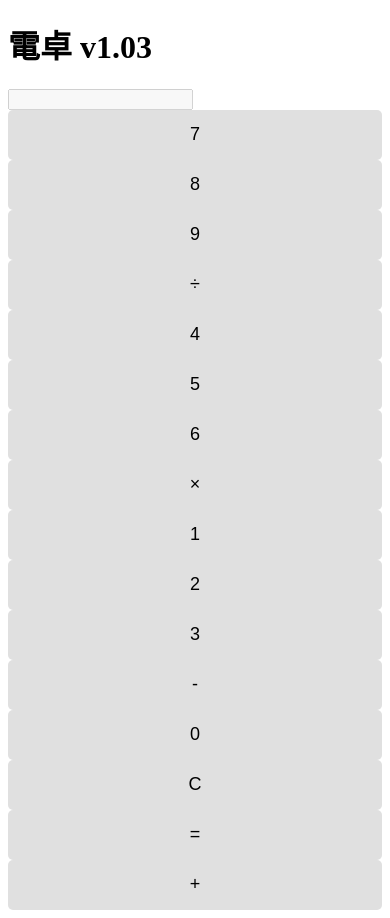
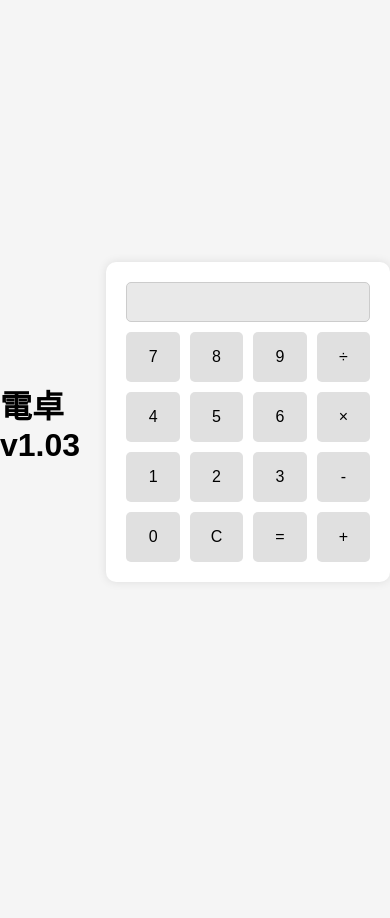
Before and after one commit to fjtsnc/Calc, a plain HTML site: page index.html in a window 390 px wide. After the commit the page ends 844 px from the top, so only its background shows below. Drawn offline with Linux system fonts and the light colour scheme.

Commit message:
Update styles.css

```diff
--- a/styles.css
+++ b/styles.css
@@ -1,12 +1,51 @@
+body {
+    font-family: Arial, sans-serif;
+    display: flex;
+    justify-content: center;
+    align-items: center;
+    height: 100vh;
+    margin: 0;
+    background-color: #f5f5f5;
+}
+
+.calculator {
+    width: 100%;
+    max-width: 400px;
+    background-color: #ffffff;
+    border-radius: 10px;
+    box-shadow: 0 0 10px rgba(0, 0, 0, 0.1);
+    padding: 20px;
+    box-sizing: border-box;
+}
+
+.display {
+    width: 100%;
+    height: 50px;
+    font-size: 24px;
+    text-align: right;
+    margin-bottom: 10px;
+    padding: 10px;
+    box-sizing: border-box;
+    border: 1px solid #ccc;
+    border-radius: 5px;
+    background-color: #e9e9e9;
+}
+
+.buttons {
+    display: grid;
+    grid-template-columns: repeat(4, 1fr);
+    gap: 10px;
+}
+
 button {
     width: 100%;
-    height: 50px;
+    height: 60px;
     font-size: 18px;
     border: none;
     border-radius: 5px;
     background-color: #e0e0e0;
     cursor: pointer;
-    transition: background-color 0.2s ease; /* アニメーションの時間を短縮 */
+    transition: background-color 0.2s ease;
 }
 
 button:hover {
@@ -16,3 +55,41 @@ button:hover {
 button:active {
     background-color: #c0c0c0;
 }
+
+button.operator {
+    background-color: #ff9500;
+    color: #ffffff;
+}
+
+button.operator:hover {
+    background-color: #e08b00;
+}
+
+button.operator:active {
+    background-color: #c07a00;
+}
+
+button.equal {
+    background-color: #34c759;
+    color: #ffffff;
+}
+
+button.equal:hover {
+    background-color: #30b14f;
+}
+
+button.equal:active {
+    background-color: #2d9a46;
+}
+
+@media (max-width: 400px) {
+    .display {
+        font-size: 20px;
+        height: 40px;
+    }
+
+    button {
+        height: 50px;
+        font-size: 16px;
+    }
+}
```
